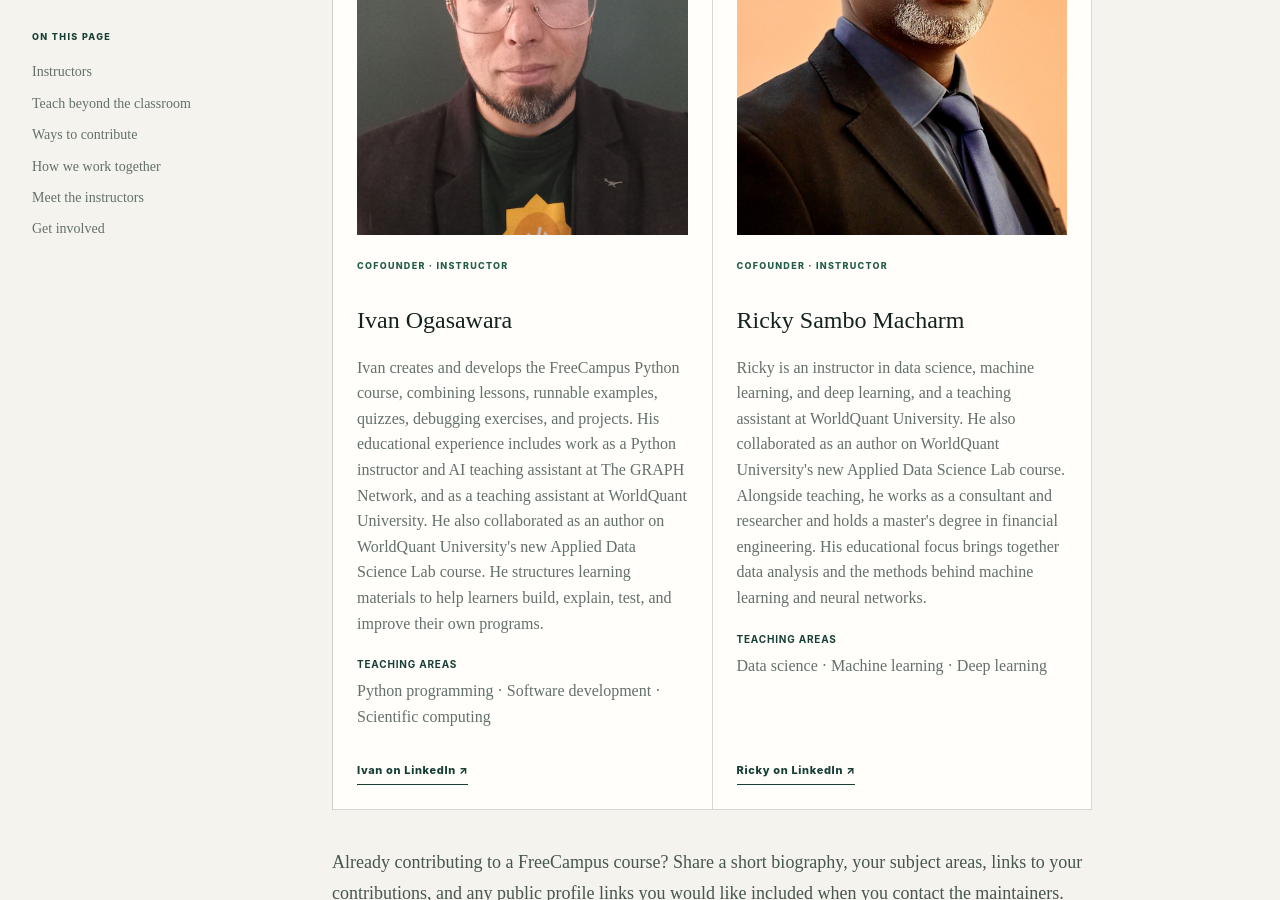
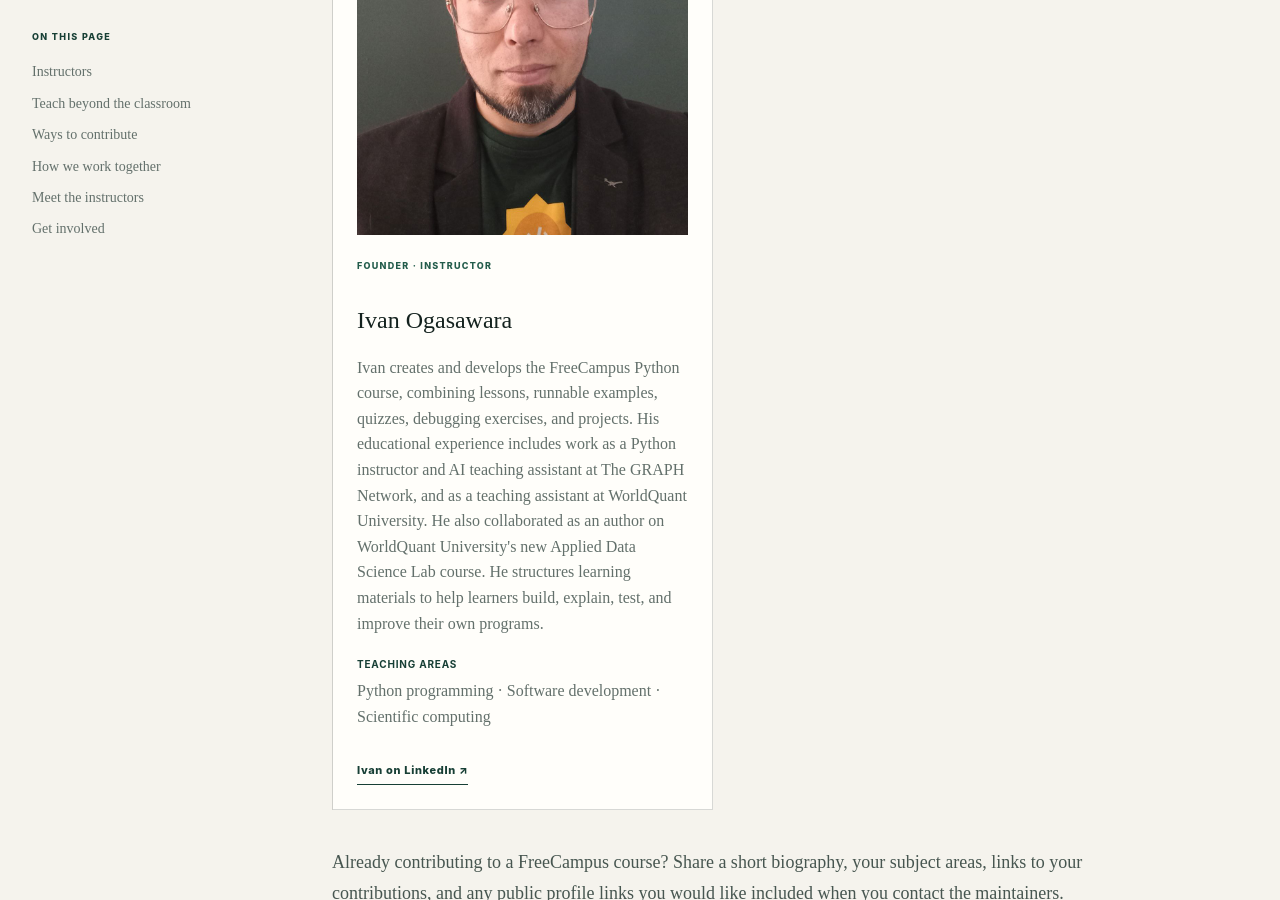
Before and after one commit to freecampus/freecampus.github.io, an MkDocs documentation site: the page built from docs/instructors.md, in a window 1280 px wide and 900 px high, scrolled down 2611 px. Built offline with MkDocs 1.6.1, drawn with Linux system fonts in a browser that asks for light colours.

Commit message:
Update instructor page to list Ivan as founder (#10)

```diff
--- a/docs/instructors.md
+++ b/docs/instructors.md
@@ -39,19 +39,11 @@ Meet the educators and practitioners helping shape FreeCampus. Our instructors b
 <div class="instructor-grid">
   <section class="instructor-card" aria-labelledby="instructor-ivan">
     <img class="instructor-portrait" src="../assets/images/instructors/ivan-ogasawara.jpg" width="960" height="1280" alt="Ivan Ogasawara" loading="lazy" decoding="async">
-    <p class="instructor-role">Cofounder · Instructor</p>
+    <p class="instructor-role">Founder · Instructor</p>
     <h3 id="instructor-ivan">Ivan Ogasawara</h3>
     <p>Ivan creates and develops the FreeCampus Python course, combining lessons, runnable examples, quizzes, debugging exercises, and projects. His educational experience includes work as a Python instructor and AI teaching assistant at The GRAPH Network, and as a teaching assistant at WorldQuant University. He also collaborated as an author on WorldQuant University's new Applied Data Science Lab course. He structures learning materials to help learners build, explain, test, and improve their own programs.</p>
     <p class="instructor-expertise"><strong>Teaching areas</strong> Python programming · Software development · Scientific computing</p>
     <a class="inline-action" href="https://www.linkedin.com/in/ivan-ogasawara/">Ivan on LinkedIn ↗</a>
-  </section>
-  <section class="instructor-card" aria-labelledby="instructor-ricky">
-    <img class="instructor-portrait" src="../assets/images/instructors/ricky-macharm.jpg" width="1144" height="1536" alt="Ricky Sambo Macharm" loading="lazy" decoding="async">
-    <p class="instructor-role">Cofounder · Instructor</p>
-    <h3 id="instructor-ricky">Ricky Sambo Macharm</h3>
-    <p>Ricky is an instructor in data science, machine learning, and deep learning, and a teaching assistant at WorldQuant University. He also collaborated as an author on WorldQuant University's new Applied Data Science Lab course. Alongside teaching, he works as a consultant and researcher and holds a master's degree in financial engineering. His educational focus brings together data analysis and the methods behind machine learning and neural networks.</p>
-    <p class="instructor-expertise"><strong>Teaching areas</strong> Data science · Machine learning · Deep learning</p>
-    <a class="inline-action" href="https://www.linkedin.com/in/theafricanquant/">Ricky on LinkedIn ↗</a>
   </section>
 </div>
 
```
